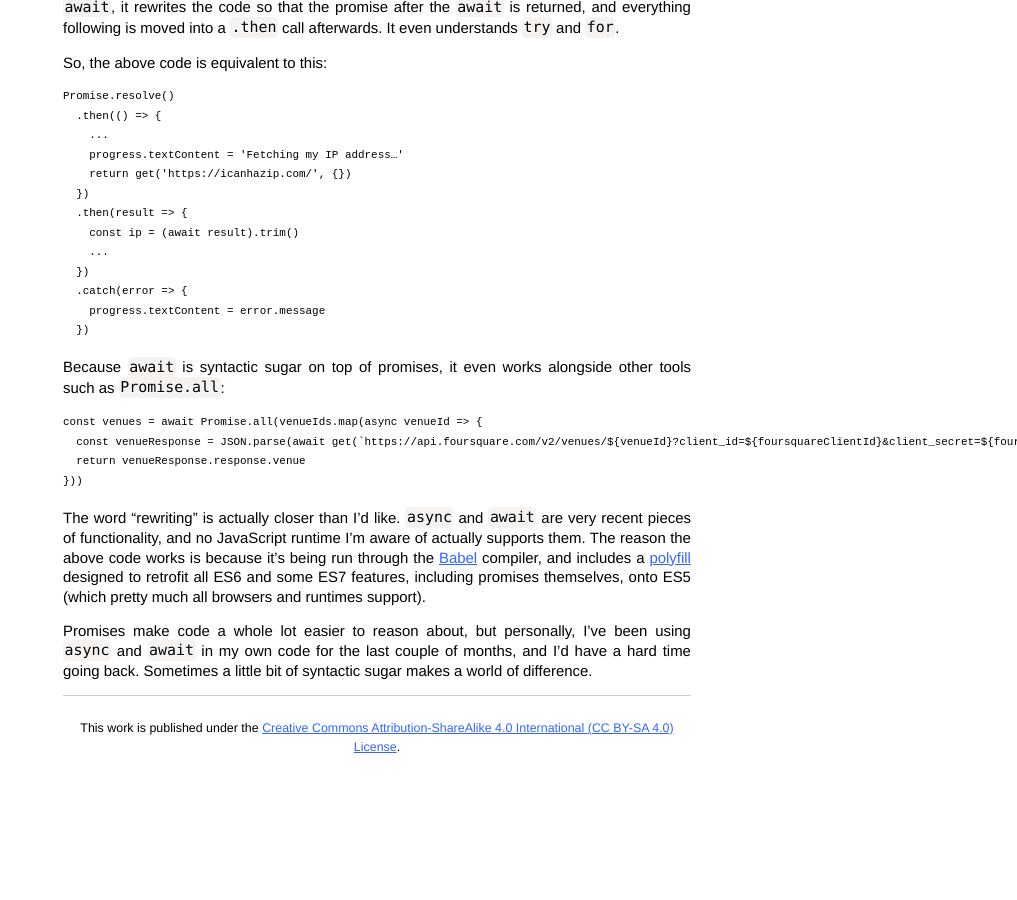
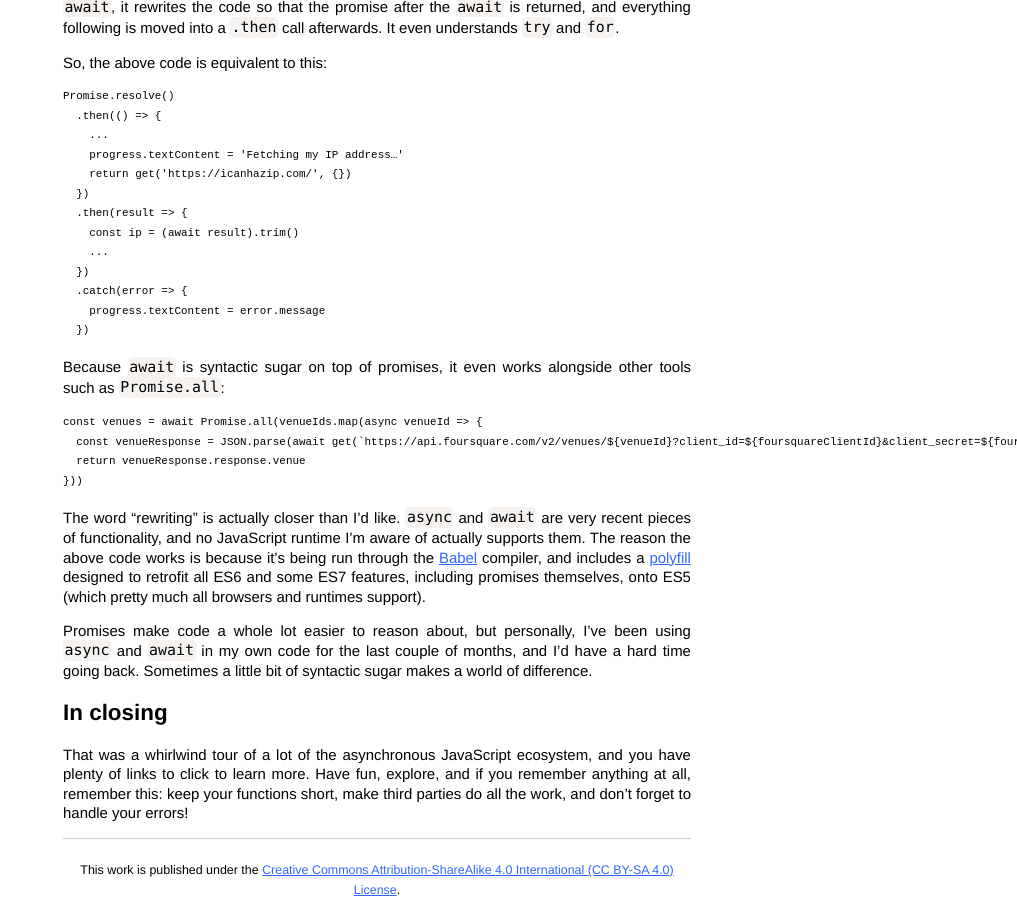
Before and after one commit to SamirTalwar/talks, a Jekyll site: the page built from 99-problems.md, in a window 1280 px wide and 900 px high, scrolled down 11138 px. Shown: the whole window, without its empty margins (263-1280 px from the left). Built offline with Jekyll 4.4.1, drawn with Linux system fonts in a browser that asks for light colours; nearby versions of some CDN libraries; comment, search, counter and statistics services are not loaded; before the commit the page ends 11896 px from its top, so only the background shows below that.

Commit message:
99 Problems: conclusion.

```diff
--- a/99-problems.md
+++ b/99-problems.md
@@ -474,3 +474,7 @@ Promises make code a whole lot easier to reason about, but personally, I've been
 [Understanding JavaScript’s async await]: https://ponyfoo.com/articles/understanding-javascript-async-await
 [Babel]: https://babeljs.io/
 [Babel Polyfill]: https://babeljs.io/docs/usage/polyfill/
+
+## In closing
+
+That was a whirlwind tour of a lot of the asynchronous JavaScript ecosystem, and you have plenty of links to click to learn more. Have fun, explore, and if you remember anything at all, remember this: keep your functions short, make third parties do all the work, and don't forget to handle your errors!
```
